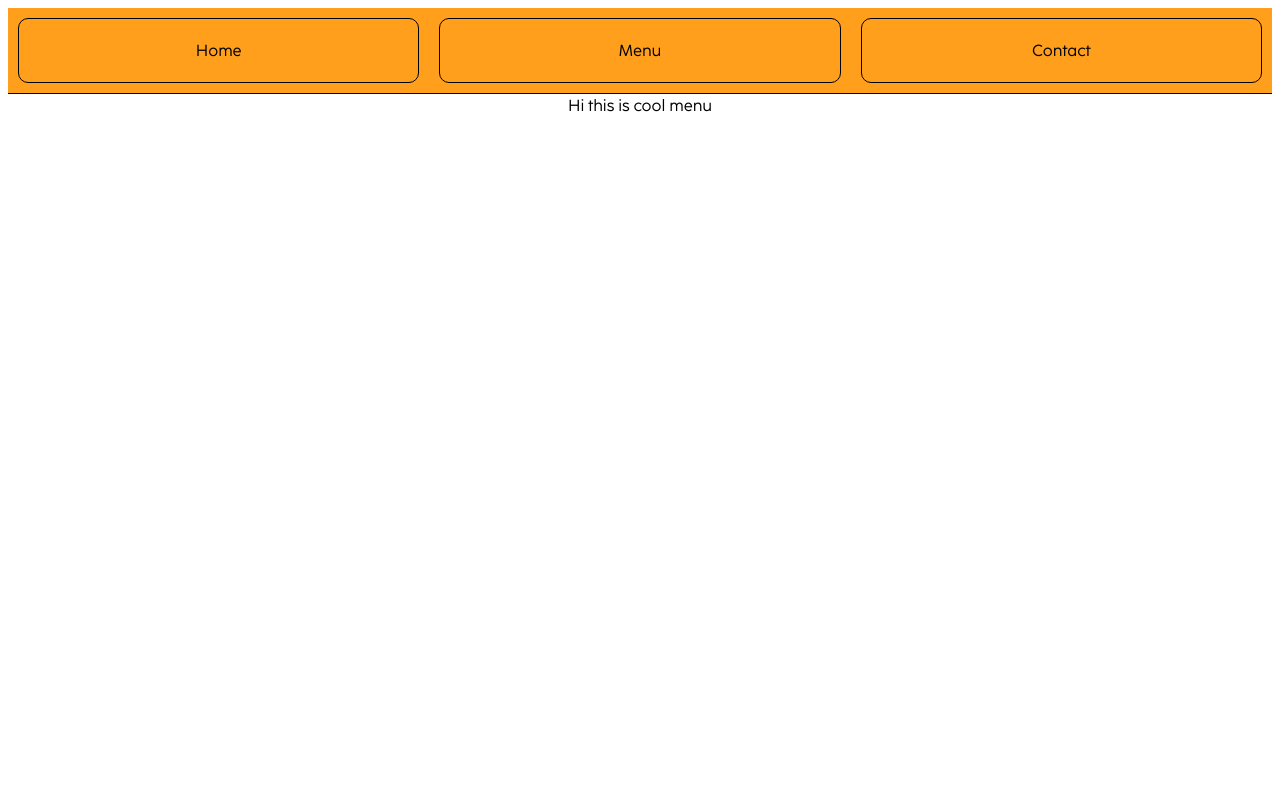
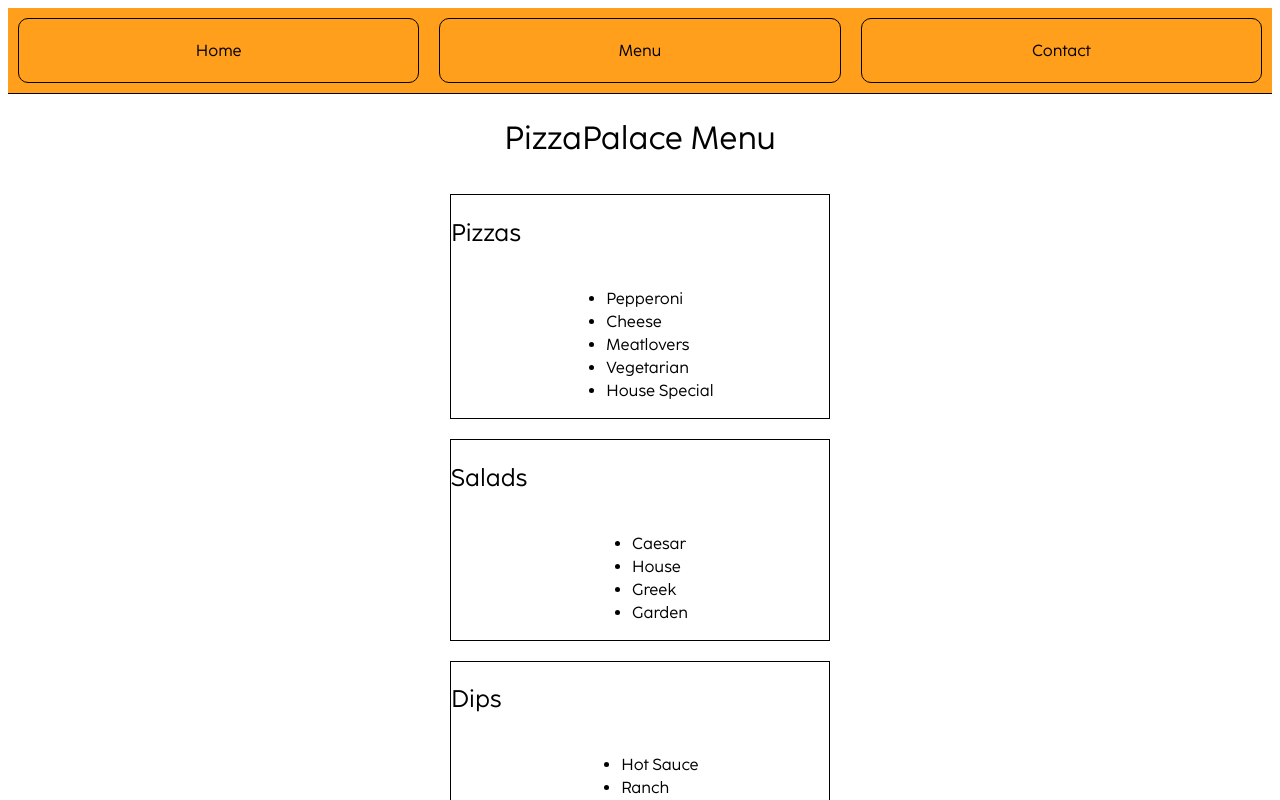
Before and after one commit to brentcam250/Restaurant_page, a website built with webpack: page src/index.html in a window 1280 px wide. Both pictures are taken after a click on the element "Menu". Shown: the top 800 px of the page. Built offline with nearby package versions, Linux system fonts and the light colour scheme.

Commit message:
built basic menu page, could put more things into functions to dry up the code

```diff
--- a/src/home.js
+++ b/src/home.js
@@ -18,6 +18,8 @@ import pizza from './Assets/images/pizza1.jpg';
 export default function home(){
   let home = document.createElement('div');
   home.classList.add('container');
+  home.classList.add('home');
+
   // home.setAttribute('id', 'content');
   // order div
   let order = document.createElement('div');
--- a/src/menu.js
+++ b/src/menu.js
@@ -1,7 +1,85 @@
+const menu_hash = {};
+menu_hash["pizzas"] = ['Pepperoni', 'Cheese', 'Meatlovers', 'Vegetarian', 'House Special'];
+menu_hash['salads'] = ['Caesar', 'House', 'Greek', 'Garden'];
+menu_hash['dips'] = ['Hot Sauce', 'Ranch', 'Garlic'];
+menu_hash['drinks'] = ['Rootbeer', 'Coke', 'Ginger Ale', 'House Wine'];
+
+
 export default function menu(){
   let menu = document.createElement('div');
   menu.classList.add('container');
-  menu.innerHTML = 'Hi this is cool menu';
+
+  // if del_or_pickup{
+  //   console.log(`ordering ${del_or_pickup}`);
+  // }
+
+
+  let title = document.createElement('h1');
+  title.innerHTML = "PizzaPalace Menu"
+  menu.appendChild(title);
+
+  let menu_container = document.createElement('div');
+  menu_container.classList.add('menu');
+
+  // Pizzas
+  let pizza_sec = document.createElement('section');
+  let pizza_title = document.createElement('h2');
+  pizza_title.innerHTML = 'Pizzas';
+  pizza_sec.appendChild(pizza_title);
+  let pizzas = fill_menu_section('pizzas');
+  pizza_sec.appendChild(pizzas);
+  menu_container.appendChild(pizza_sec);
+
+  // Salads
+  let salad_sec = document.createElement('section');
+  let salad_title = document.createElement('h2');
+  salad_title.innerHTML = 'Salads';
+  salad_sec.appendChild(salad_title);
+  let salads = fill_menu_section('salads');
+  salad_sec.appendChild(salads);
+  menu_container.appendChild(salad_sec);
+
+  // dips
+  let dip_sec = document.createElement('section');
+  let dip_title = document.createElement('h2');
+  dip_title.innerHTML = 'Dips';
+  dip_sec.appendChild(dip_title);
+  let dips = fill_menu_section('dips');
+  dip_sec.appendChild(dips);
+  menu_container.appendChild(dip_sec);
+
+  // drinks
+  let drink_sec = document.createElement('section');
+  let drink_title = document.createElement('h2');
+  drink_title.innerHTML = 'Drinks';
+  drink_sec.appendChild(drink_title);
+  let drinks = fill_menu_section('drinks');
+  drink_sec.appendChild(drinks);
+  menu_container.appendChild(drink_sec);
+
+  menu.appendChild(menu_container);
 
   return menu;
 }
+
+function fill_menu_section(key){
+  let options = menu_hash[key];
+  console.log(options);
+  let section = document.createElement('div');
+  section.classList.add('container');
+  let list = document.createElement('ul');
+  section.appendChild(list);
+  // for (let option in options){
+  options.forEach( option => {
+    let li = document.createElement('li');
+    li.innerHTML = option;
+    list.appendChild(li);
+  });
+
+
+  return section;
+}
+
+// function create_menu_item(item){
+
+// }
--- a/src/style.scss
+++ b/src/style.scss
@@ -49,7 +49,7 @@ $light-teal: #CBF3F0;
   display:flex;
   flex-direction: column;
   align-items: center;
-  min-height: 1000px;
+  // min-height: 1000px;
   // justify-content: center;
   .content{
     border: 1px solid black;
@@ -64,6 +64,10 @@ $light-teal: #CBF3F0;
     min-height: 300px;
     max-height: 75vh;
     margin: 20px;
+  }
+  section {
+    border: 1px solid black;
+    // padding: 100px;
   }
 
 }
@@ -86,6 +90,21 @@ $light-teal: #CBF3F0;
   }
 }
 
+.menu {
+  display: flex;
+  flex-direction: column;
+  align-items: stretch;
+  min-width: 400px;
+  section{
+    flex: 1 ;
+    margin: 10px;
+  }
+
+}
+// .home{
+//   min-height: 1000px;
+// }
+
 // .footer{
-//   margin-top: 200px;
+//   align-self: flex-end;
 // }
```
Also changed, not shown: dist/home.bundle.js, dist/index.bundle.js.
